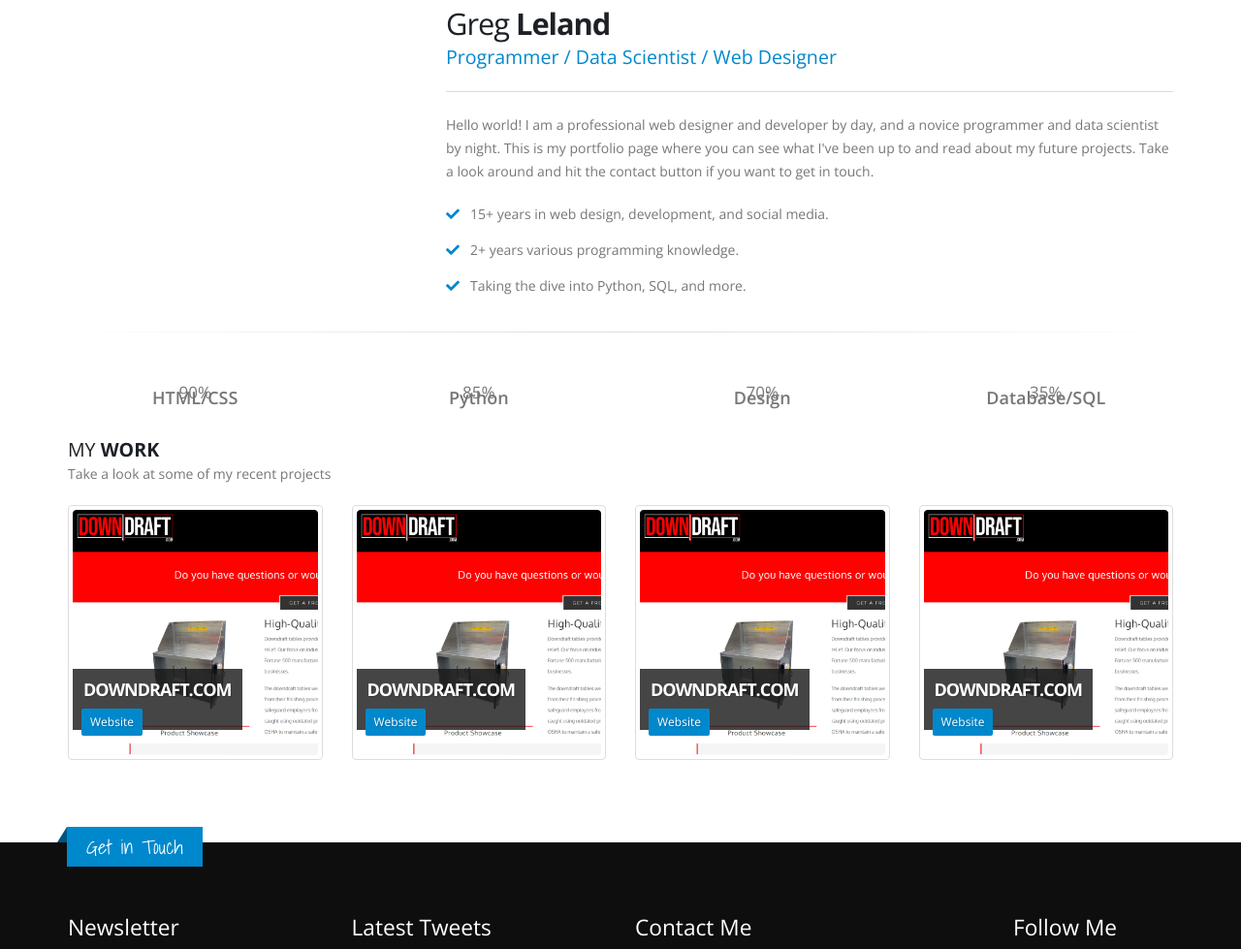
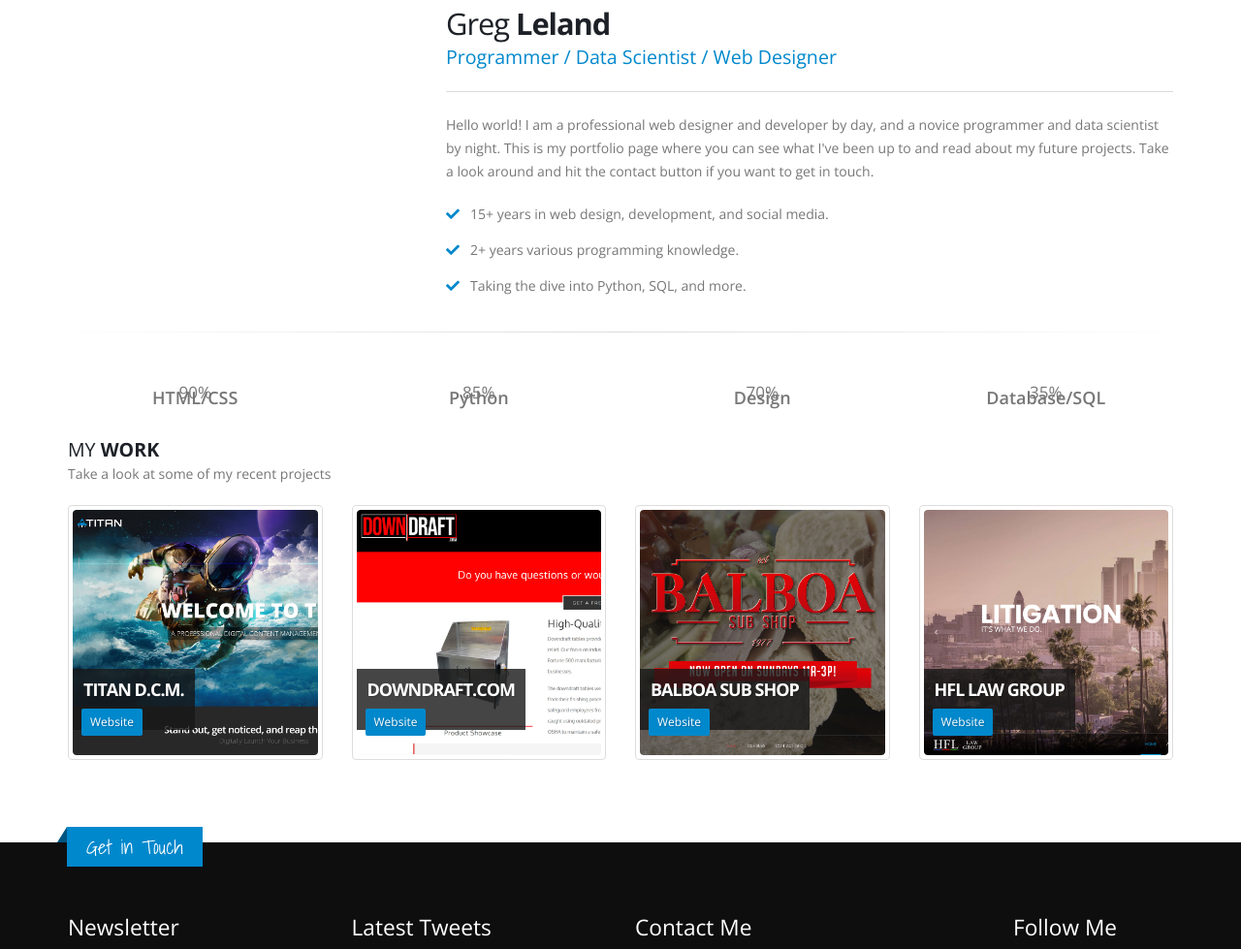
Before and after one commit to GregLeland/biopage, a plain HTML site: page index.html in a window 1280 px wide. Shown: the part 244-1223 px from the top of the page at 97% size. Drawn offline with nearby package versions, Linux system fonts and the light colour scheme.

Commit message:
Add files via upload

```diff
--- a/index.html
+++ b/index.html
@@ -172,12 +172,12 @@
 								<ul class="portfolio-list">
 									<li class="col-md-3 col-sm-6 col-xs-12">
 										<div class="portfolio-item">
-											<a href="https://downdraft.com">
+											<a href="https://titandcm.com/">
 												<span class="thumb-info thumb-info-lighten">
 													<span class="thumb-info-wrapper">
-														<img src="img/projects/downdraft.jpg" class="img-responsive" alt="">
+														<img src="img/projects/titan.jpg" class="img-responsive" alt="">
 														<span class="thumb-info-title">
-															<span class="thumb-info-inner">DownDraft.com</span>
+															<span class="thumb-info-inner">TITAN D.C.M.</span>
 															<span class="thumb-info-type">Website</span>
 														</span>
 														<span class="thumb-info-action">
@@ -208,12 +208,12 @@
 									</li>
 									<li class="col-md-3 col-sm-6 col-xs-12">
 										<div class="portfolio-item">
-												<a href="https://downdraft.com">
+												<a href="https://balboasubshop.com/">
 													<span class="thumb-info thumb-info-lighten">
 														<span class="thumb-info-wrapper">
-															<img src="img/projects/downdraft.jpg" class="img-responsive" alt="">
+															<img src="img/projects/balboa-subs.jpg" class="img-responsive" alt="">
 															<span class="thumb-info-title">
-																<span class="thumb-info-inner">DownDraft.com</span>
+																<span class="thumb-info-inner">Balboa Sub Shop</span>
 																<span class="thumb-info-type">Website</span>
 															</span>
 															<span class="thumb-info-action">
@@ -226,12 +226,12 @@
 									</li>
 									<li class="col-md-3 col-sm-6 col-xs-12">
 										<div class="portfolio-item">
-												<a href="https://downdraft.com">
+												<a href="http://hfl.law/">
 													<span class="thumb-info thumb-info-lighten">
 														<span class="thumb-info-wrapper">
-															<img src="img/projects/downdraft.jpg" class="img-responsive" alt="">
+															<img src="img/projects/hfl-law.jpg" class="img-responsive" alt="">
 															<span class="thumb-info-title">
-																<span class="thumb-info-inner">DownDraft.com</span>
+																<span class="thumb-info-inner">HFL Law Group</span>
 																<span class="thumb-info-type">Website</span>
 															</span>
 															<span class="thumb-info-action">
```
